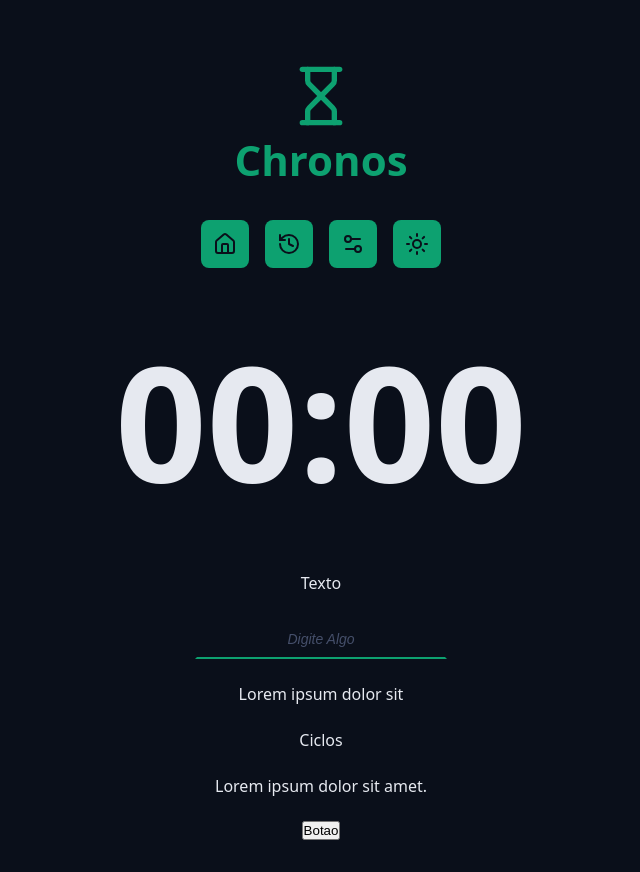
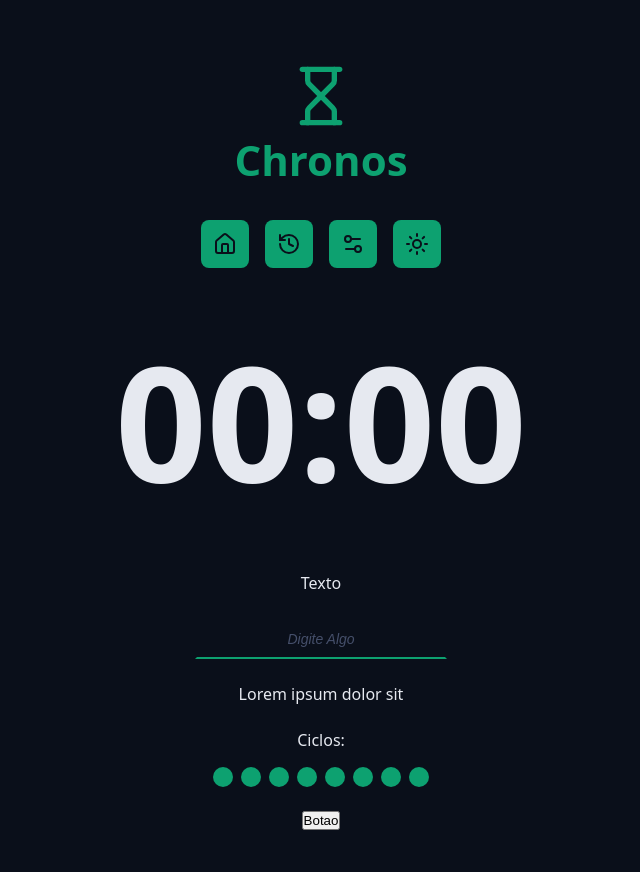
Before and after one commit to leosanner/chronos-pomodoro, a React (Vite) app: page / in a window 1280 px wide. Shown: the whole page, without its empty margins (319-959 px from the left). Built offline with nearby package versions, Linux system fonts and the light colour scheme.

Commit message:
add Cycles, Forms

```diff
--- a/src/App.tsx
+++ b/src/App.tsx
@@ -6,6 +6,7 @@ import { Logo } from './components/Logo';
 import { Menu } from './components/Menu';
 import { CountDown } from './components/CountDown';
 import { DefaultInput } from './components/DefaultInput';
+import { Cycles } from './components/Cycles';
 
 export function App() {
   return (
@@ -35,8 +36,7 @@ export function App() {
           </div>
 
           <div className='formRow'>
-            <p>Ciclos</p>
-            <p>Lorem ipsum dolor sit amet.</p>
+            <Cycles />
           </div>
 
           <div className='formRow'>
--- /dev/null
+++ b/src/components/Cycles/index.tsx
@@ -0,0 +1,20 @@
+import styles from './styles.module.css';
+
+export function Cycles() {
+  return (
+    <div className={styles.cycles}>
+      <span>Ciclos:</span>
+
+      <div className={styles.cycleDots}>
+        <span className={`${styles.cycleDot} {styles.workTime}`}></span>
+        <span className={`${styles.cycleDot} {styles.shortBreakTime}`}></span>
+        <span className={`${styles.cycleDot} {styles.workTime}`}></span>
+        <span className={`${styles.cycleDot} {styles.shortBreakTime}`}></span>
+        <span className={`${styles.cycleDot} {styles.workTime}`}></span>
+        <span className={`${styles.cycleDot} {styles.shortBreakTime}`}></span>
+        <span className={`${styles.cycleDot} {styles.workTime}`}></span>
+        <span className={`${styles.cycleDot} {styles.LongBreakTime}`}></span>
+      </div>
+    </div>
+  );
+}
--- /dev/null
+++ b/src/components/Cycles/styles.module.css
@@ -0,0 +1,31 @@
+.cycles {
+  display: flex;
+  flex-direction: column;
+  align-items: center;
+  justify-content: center;
+  gap: 1.6rem;
+}
+
+.cycleDots {
+  display: flex;
+  gap: 0.8rem;
+}
+
+.cycleDot {
+  width: 2rem;
+  height: 2rem;
+  background-color: var(--primary);
+  border-radius: 50%;
+}
+
+.workTime {
+  background: var(--warning);
+}
+
+.shortBreakTime {
+  background-color: var(--primary);
+}
+
+.longBreakTime {
+  background-color: var(--info);
+}
```
